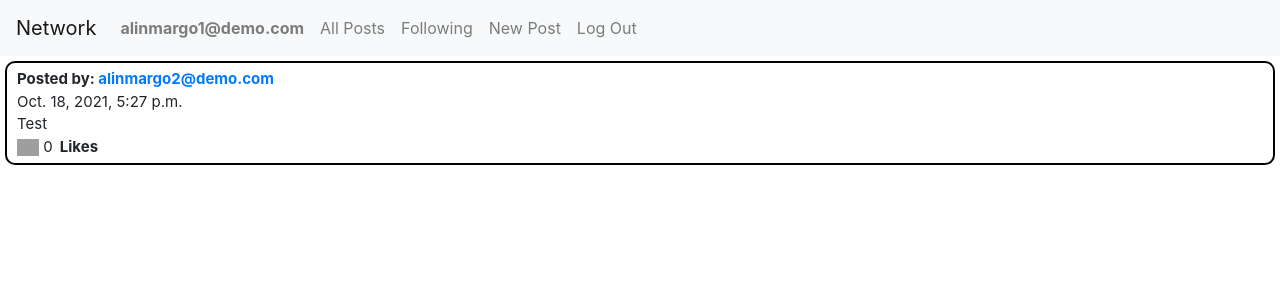
After one commit to magaranin/Network, a Django app: page /following in a window 1280 px wide. The commit adds this page. Shown: the top 300 px of the page. Run offline with Django 3.2, Linux system fonts and the light colour scheme; a user stored in the database is signed in; data comes from the database, SQL or seed files in the repository; both versions use the stored data as it was after the commit; some libraries are stand-ins or nearby versions; grey boxes are pictures that could not be loaded.

Commit message:
Add 'following' page that shows the posts from the followed users

```diff
--- /dev/null
+++ b/network/templates/network/following.html
@@ -0,0 +1,27 @@
+{% extends "network/layout.html" %}
+
+{% block body %}
+
+    {% for post in posts %}
+        {% if post.owner is not None %}
+            <div class="content">
+                <div class="post_by">
+                    <strong>Posted by: </strong><a  href="{% url 'profile_page' post.owner.id %}"><strong>{{ post.owner.username }}</strong></a>
+                </div>
+                <div class="timestamp">
+                    <strong></strong>{{ post.created_date }}
+                </div>
+                <div class="description">
+                    {{ post.description }}
+                </div>
+                <div class="like">
+                    <img src="https://play-lh.googleusercontent.com/7hAq25yPmjdVuPeEpC8DQnHGsgo-BuNXhRVlSt0IYOXpKj8puu0PCDFsZHlJWkdN8kU" alt="Like" width="22"> {{ post.like }}<strong>&nbsp; Likes</strong>
+                </div>
+            </div>
+        {% endif %}
+        {% empty %}
+            <h4>The are no posts available!</h4>
+    {% endfor %}
+
+
+{% endblock %}
--- a/network/templates/network/layout.html
+++ b/network/templates/network/layout.html
@@ -24,7 +24,7 @@
                 </li>
                 {% if user.is_authenticated %}
                     <li class="nav-item">
-                        <a class="nav-link" href="#">Following</a>
+                        <a class="nav-link" href="{% url 'following' %}">Following</a>
                     </li>
                     <li class="nav-item">
                         <a class="nav-link" href="{% url 'create_new_post' %}">New Post</a>
--- a/network/urls.py
+++ b/network/urls.py
@@ -10,5 +10,6 @@ urlpatterns = [
     path("register", views.register, name="register"),
     path("create_new_post", views.create_new_post, name="create_new_post"),
     path("profile_page/<int:profile_owner_id>", views.profile_page, name="profile_page"),
-    path("update_follows/<int:profile_owner_id>", views.update_follows, name="update_follows")
+    path("update_follows/<int:profile_owner_id>", views.update_follows, name="update_follows"),
+    path("following", views.following, name="following")
 ]
--- a/network/views.py
+++ b/network/views.py
@@ -116,19 +116,17 @@ def update_follows(request, profile_owner_id):
             profile_owner.followers.remove(user)
         else:
             user.followed_users.add(profile_owner)
-            print('user.followed_users.add(profile_owner)')
-            print(user)
-            print(f'followed_users = {user.followed_users.count()}')
-            print(f'followers = {user.followers.all().count()}')
-            print(profile_owner)
-            print(f'followed_users = {profile_owner.followed_users.count()}')
-            print(f'followers = {profile_owner.followers.all().count()}')
             profile_owner.followers.add(user)
-            print('profile_owner.followers.add(user)')
-            print(user)
-            print(f'followed_users = {user.followed_users.count()}')
-            print(f'followers = {user.followers.all().count()}')
-            print(profile_owner)
-            print(f'followed_users = {profile_owner.followed_users.count()}')
-            print(f'followers = {profile_owner.followers.all().count()}')
     return HttpResponseRedirect(reverse("profile_page", args=(profile_owner_id,)))
+
+
+@login_required
+def following(request):
+    #user = request.user # account logged in
+    followed_users = request.user.followed_users.all()
+    posts = Post.objects.filter(
+            owner__in = followed_users
+        )
+    return render(request, "network/following.html", {
+        "posts": posts
+    })
```
Also changed, not shown: db.sqlite3.
